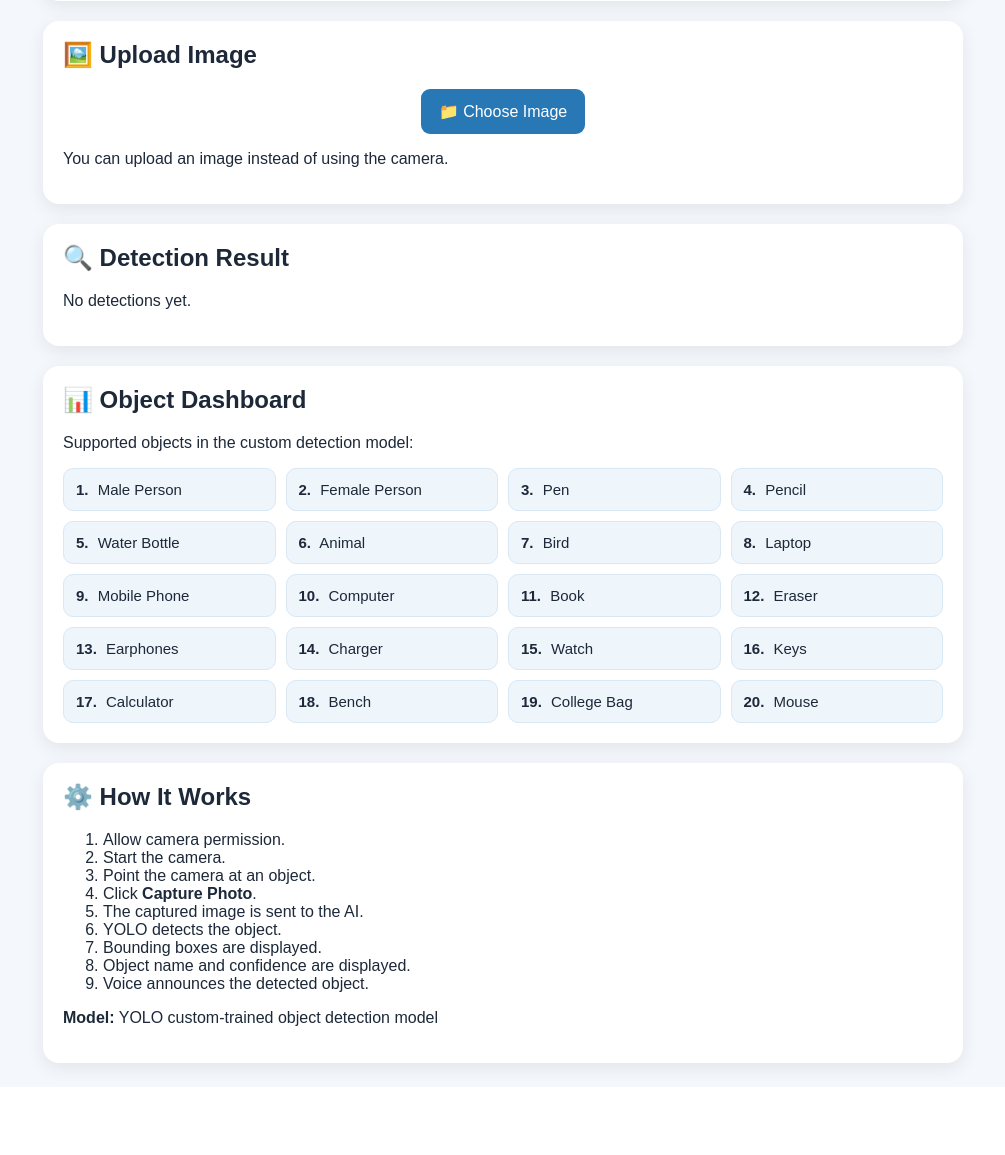
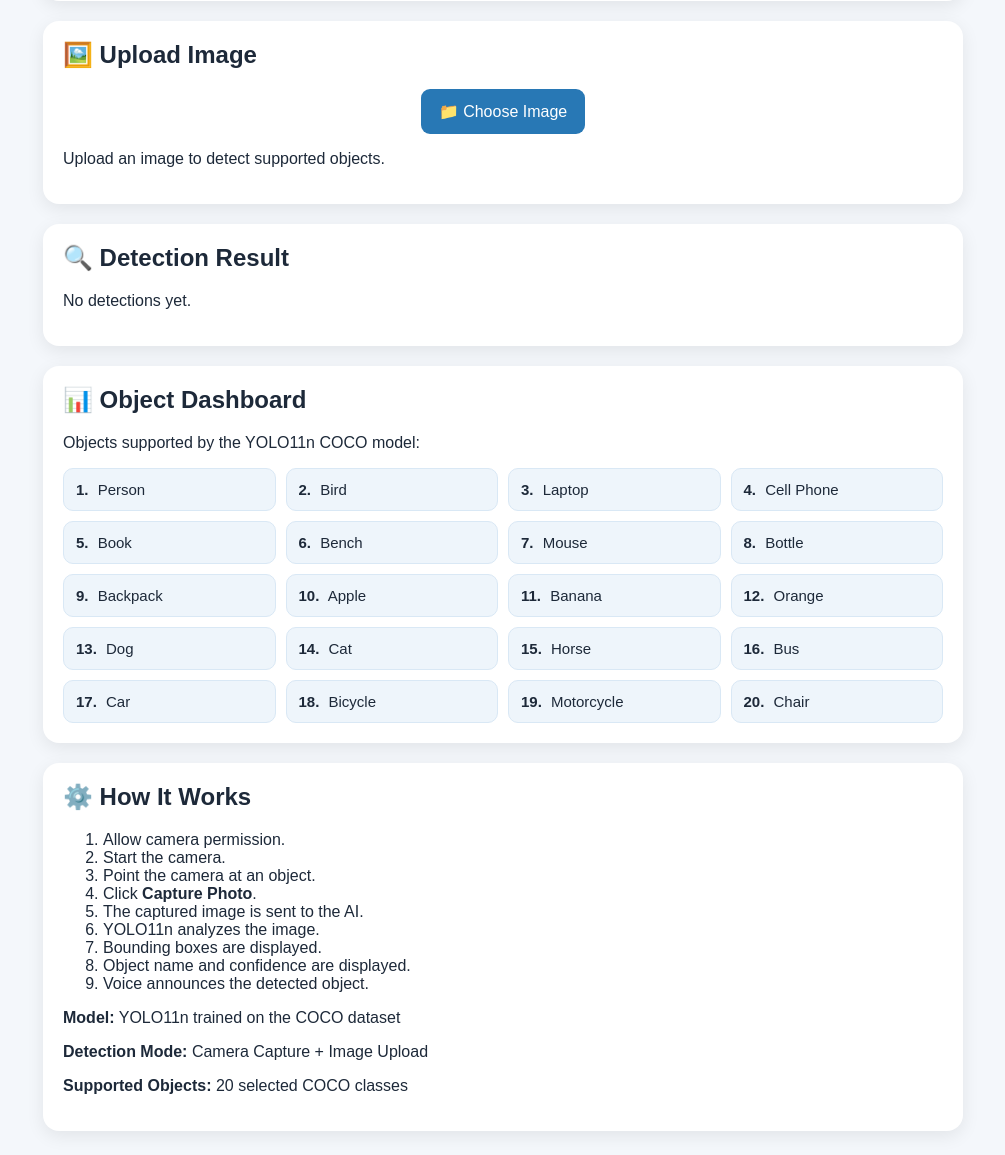
Before and after one commit to AdarshAnandPatil/real-time-object-detection, a Flask app: page / in a window 1280 px wide. Shown: the part 767-1922 px from the top of the page, without its empty margins (137-1142 px from the left). Before the commit the page ends 1846 px from the top, so only its background shows below. Run offline with Flask 3, Linux system fonts and the light colour scheme.

Commit message:
Update object detection model references in HTML

```diff
--- a/templates/index.html
+++ b/templates/index.html
@@ -88,7 +88,7 @@
         </div>
 
         <p>
-            You can upload an image instead of using the camera.
+            Upload an image to detect supported objects.
         </p>
 
     </section>
@@ -124,89 +124,89 @@
         <h2>📊 Object Dashboard</h2>
 
         <p>
-            Supported objects in the custom detection model:
+            Objects supported by the YOLO11n COCO model:
         </p>
 
         <div id="objectDashboard">
 
             <div class="item">
-                <b>1.</b> Male Person
+                <b>1.</b> Person
             </div>
 
             <div class="item">
-                <b>2.</b> Female Person
+                <b>2.</b> Bird
             </div>
 
             <div class="item">
-                <b>3.</b> Pen
+                <b>3.</b> Laptop
             </div>
 
             <div class="item">
-                <b>4.</b> Pencil
+                <b>4.</b> Cell Phone
             </div>
 
             <div class="item">
-                <b>5.</b> Water Bottle
+                <b>5.</b> Book
             </div>
 
             <div class="item">
-                <b>6.</b> Animal
+                <b>6.</b> Bench
             </div>
 
             <div class="item">
-                <b>7.</b> Bird
+                <b>7.</b> Mouse
             </div>
 
             <div class="item">
-                <b>8.</b> Laptop
+                <b>8.</b> Bottle
             </div>
 
             <div class="item">
-                <b>9.</b> Mobile Phone
+                <b>9.</b> Backpack
             </div>
 
             <div class="item">
-                <b>10.</b> Computer
+                <b>10.</b> Apple
             </div>
 
             <div class="item">
-                <b>11.</b> Book
+                <b>11.</b> Banana
             </div>
 
             <div class="item">
-                <b>12.</b> Eraser
+                <b>12.</b> Orange
             </div>
 
             <div class="item">
-                <b>13.</b> Earphones
+                <b>13.</b> Dog
             </div>
 
             <div class="item">
-                <b>14.</b> Charger
+                <b>14.</b> Cat
             </div>
 
             <div class="item">
-                <b>15.</b> Watch
+                <b>15.</b> Horse
             </div>
 
             <div class="item">
-                <b>16.</b> Keys
+                <b>16.</b> Bus
             </div>
 
             <div class="item">
-                <b>17.</b> Calculator
+                <b>17.</b> Car
             </div>
 
             <div class="item">
-                <b>18.</b> Bench
+                <b>18.</b> Bicycle
             </div>
 
             <div class="item">
-                <b>19.</b> College Bag
+                <b>19.</b> Motorcycle
             </div>
 
             <div class="item">
-                <b>20.</b> Mouse
+                <b>20.</b> Chair
             </div>
 
         </div>
@@ -234,7 +234,7 @@
 
             <li>The captured image is sent to the AI.</li>
 
-            <li>YOLO detects the object.</li>
+            <li>YOLO11n analyzes the image.</li>
 
             <li>Bounding boxes are displayed.</li>
 
@@ -246,7 +246,17 @@
 
         <p>
             <b>Model:</b>
-            YOLO custom-trained object detection model
+            YOLO11n trained on the COCO dataset
+        </p>
+
+        <p>
+            <b>Detection Mode:</b>
+            Camera Capture + Image Upload
+        </p>
+
+        <p>
+            <b>Supported Objects:</b>
+            20 selected COCO classes
         </p>
 
     </section>
```
